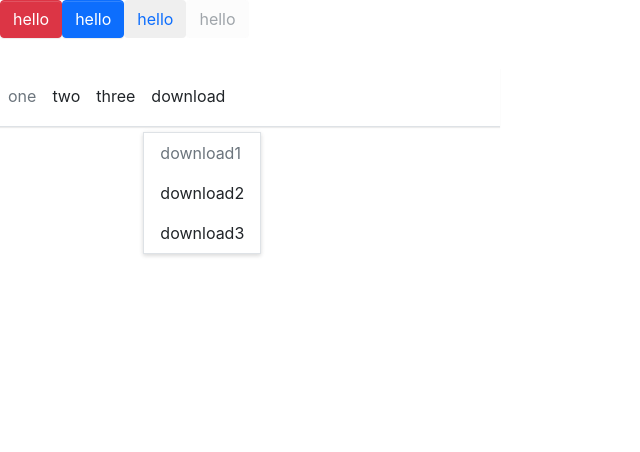
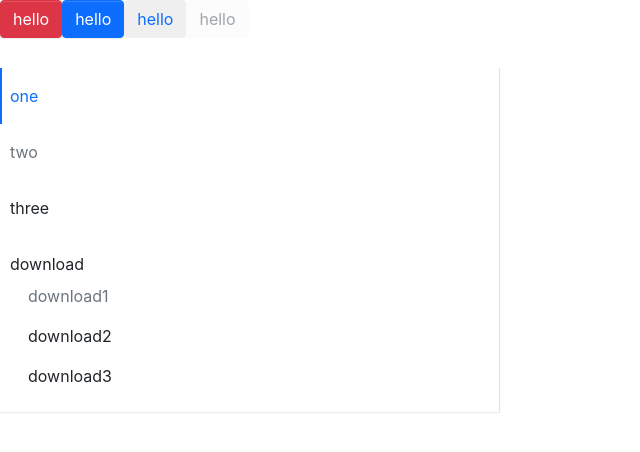
Before and after one commit to JavonLuo/vship, a React (Create React App) app: page / in a window 1280 px wide. Shown: the top 452 px of the page, without its empty margins (0-640 px from the left). Built offline with nearby package versions, Linux system fonts and the light colour scheme.

Commit message:
Menu Component success

```diff
--- a/src/App.tsx
+++ b/src/App.tsx
@@ -20,11 +20,11 @@ function App() {
         hello
      </Button>
      <div style={{width:500}}>
-      <Menu mode={'horizontal'}>
-        <MenuItem disabled>
+      <Menu mode={'vertical'} onSelect={(e)=>{alert(e)}} defaultOpenSubMenus={['3']}>
+        <MenuItem>
           one
        </MenuItem>
-        <MenuItem>
+        <MenuItem disabled>
           two
        </MenuItem>
         <MenuItem>
--- a/src/components/Menu/_style.scss
+++ b/src/components/Menu/_style.scss
@@ -51,7 +51,7 @@
     }
   }
   .submenu {
-    //display: none;
+    display: none;
     list-style:none;
     padding-left: 0;
     white-space: nowrap;
@@ -65,6 +65,9 @@
         color: $menu-item-active-color !important;
       }
     }
+  }
+  .menu-opened {
+    display: block;
   }
   .menu-horizontal {
     >.menu-item {
--- a/src/components/Menu/menu.tsx
+++ b/src/components/Menu/menu.tsx
@@ -3,36 +3,41 @@ import classNameas from 'classnames'
 import { MenuItemProps } from './menuItem'
 
 type menuMode = 'horizontal' | 'vertical'
-type onSelectCallback = (selectedIndex: number) => void
+type onSelectCallback = (selectedIndex: string) => void
 export interface MenuProps {
-    defaultIndex?: number;
+    defaultIndex?: string;
     className?: string;
     mode?: menuMode;
     style?: React.CSSProperties;
-    onSelect?:onSelectCallback;
+    onSelect?: onSelectCallback;
+    defaultOpenSubMenus?: string[]
 }
 interface IMenuContext {
-    index:number;
-    onSelect?:onSelectCallback
+    index?: string;
+    onSelect?: onSelectCallback;
+    mode?: menuMode;
+    defaultOpenSubMenus?: string[]
 }
-export const MenuContext = createContext<IMenuContext>({index:0})
+export const MenuContext = createContext<IMenuContext>({index:'0'})
 
 const Menu: React.FC<MenuProps> = (props) => {
-    const { defaultIndex, className, mode, style, children, onSelect } = props
+    const { defaultIndex, className, mode, style, children, onSelect,defaultOpenSubMenus } = props
     const [ curentActice, setActive ] = useState(defaultIndex)
     const classes = classNameas('menu', className, {
         'menu-vertical': mode === 'vertical',
         'menu-horizontal': mode !== 'vertical'
     })
-    const handleClick = (index:number) => {
+    const handleClick = (index: string) => {
         setActive(index)
         if(onSelect){
             onSelect(index)
         }
     }
     const passedContext: IMenuContext = {
-        index: curentActice ? curentActice : 0,
-        onSelect: handleClick
+        index: curentActice ? curentActice : '0',
+        onSelect: handleClick,
+        mode: mode,
+        defaultOpenSubMenus
     }
     const renderChildren = () => {
         return React.Children.map(children, (child,index) => {
@@ -40,7 +45,7 @@ const Menu: React.FC<MenuProps> = (props) => {
             const { displayName } = childElement.type
             if (displayName === 'MenuItem' || displayName === 'SubMenu') {
                 return React.cloneElement(childElement, {
-                    index
+                    index: index.toString()
                 })
             } else {
                 console.error('warning: Menu has a child which is not a MenuItem component')
@@ -57,8 +62,9 @@ const Menu: React.FC<MenuProps> = (props) => {
 }
 
 Menu.defaultProps = {
-    defaultIndex: 0,
-    mode:'horizontal'
+    defaultIndex: '0',
+    mode:'horizontal',
+    defaultOpenSubMenus: []
 }
 
 export default Menu
--- a/src/components/Menu/menuItem.tsx
+++ b/src/components/Menu/menuItem.tsx
@@ -3,7 +3,7 @@ import classNames from 'classnames'
 import { MenuContext } from './menu'
 
 export interface MenuItemProps {
-    index?:number;
+    index?:string;
     disabled?:boolean;
     className?:string;
     style?:React.CSSProperties;
@@ -17,7 +17,7 @@ const MenuItem: React.FC<MenuItemProps> = (props) => {
         'is-active': context.index === index && !disabled
     })
     const handleClick = () => {
-        if(context.onSelect && !disabled && (typeof index === 'number')){
+        if(context.onSelect && !disabled && (typeof index === 'string')){
             context.onSelect(index)
         }
     }
--- a/src/components/Menu/subMenu.tsx
+++ b/src/components/Menu/subMenu.tsx
@@ -1,37 +1,69 @@
-import React, { useContext } from 'react'
+import React, { useContext, useState } from 'react'
 import classNames from 'classnames'
 import { MenuContext } from './menu'
 import { MenuItemProps } from './menuItem'
+import { clearInterval } from 'timers'
 
 export interface SubMenuProps {
-    index?: number;
+    index?: string;
     title: string;
     className?: string
 }
 
 const SubMenu: React.FC<SubMenuProps> = ({index, title, className, children}) => {
     const context = useContext(MenuContext)
+    const openedSubMenus = context.defaultOpenSubMenus as Array<string>
+    const isOpened = (index && context.mode === 'vertical') ? openedSubMenus.includes(index) : false
+    const [ menuOpen, setMenuOpen ] = useState(isOpened)
     const classes = classNames('menu-item submenu-item', className, {
         'is-active': context.index === index
     })
+    const subMenuClass = classNames('submenu', {
+        'menu-opened is-active': menuOpen,
+    })
     const renderChildren = () => {
-        const childrenComponent = React.Children.map(children, (child, index) => {
+        const childrenComponent = React.Children.map(children, (child, i) => {
             const childElement = child as React.FunctionComponentElement<MenuItemProps>
             if (childElement.type.displayName === 'MenuItem') {
-                return childElement
+                return React.cloneElement(childElement, {
+                    index: `${index}-${i}`
+                })
             } else {
                 console.error('Warning: SubMenu has a child which is not a MenuItem component')
             }
         })
         return (
-            <ul className='submenu' >
+            <ul className={subMenuClass} >
                 {childrenComponent}
             </ul>
         )
     }
+    let timer: any
+    const handleMouse = (e: React.MouseEvent, toggle: boolean) => {
+        e.preventDefault()
+        clearTimeout(timer)
+        setTimeout(() => {
+            setMenuOpen(toggle)
+        }, 200)
+        // if(context.onSelect && (typeof index === 'string')){
+        //     context.onSelect(index)
+        // }
+    }
+    const handleClick = (e: React.MouseEvent) => {
+        e.preventDefault()
+        setMenuOpen(!menuOpen)
+        // if(context.onSelect && (typeof index === 'string')){
+        //     context.onSelect(index)
+        // }
+    }
+    const clickEvents = context.mode === 'vertical' ? { onClick: handleClick } : {}
+    const hoverEvents = context.mode !== 'vertical' ? {
+        onMouseEnter: (e: React.MouseEvent) => handleMouse(e, true),
+        onMouseLeave: (e: React.MouseEvent) => handleMouse(e, false)
+    } : {}
     return (
-        <li key={index} className={classes}>
-            <div className='submenu-title'>{title}</div>
+        <li key={index} className={classes} {...hoverEvents}>
+            <div className='submenu-title' {...clickEvents}>{title}</div>
             {renderChildren()}
         </li>
     )
```
Also changed, not shown: 1 other file (tests, documents, lock files or other folders).
